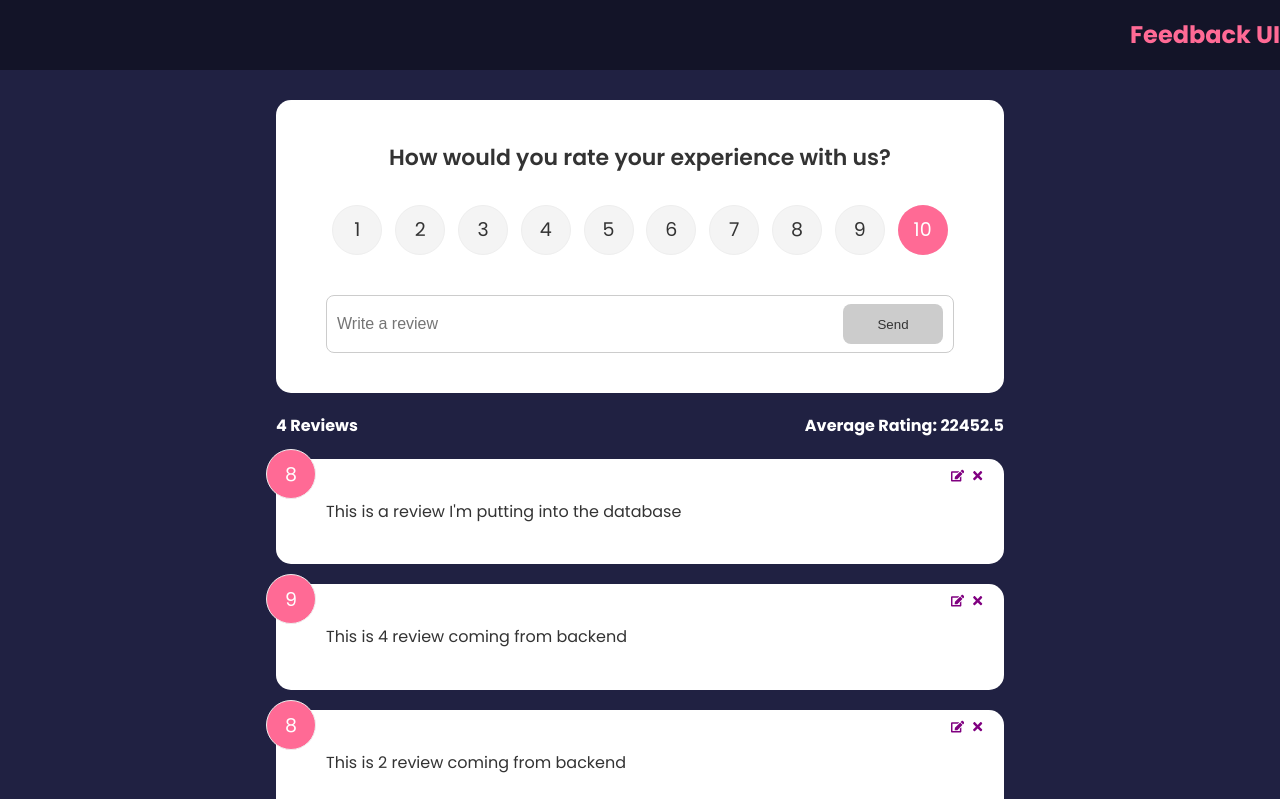
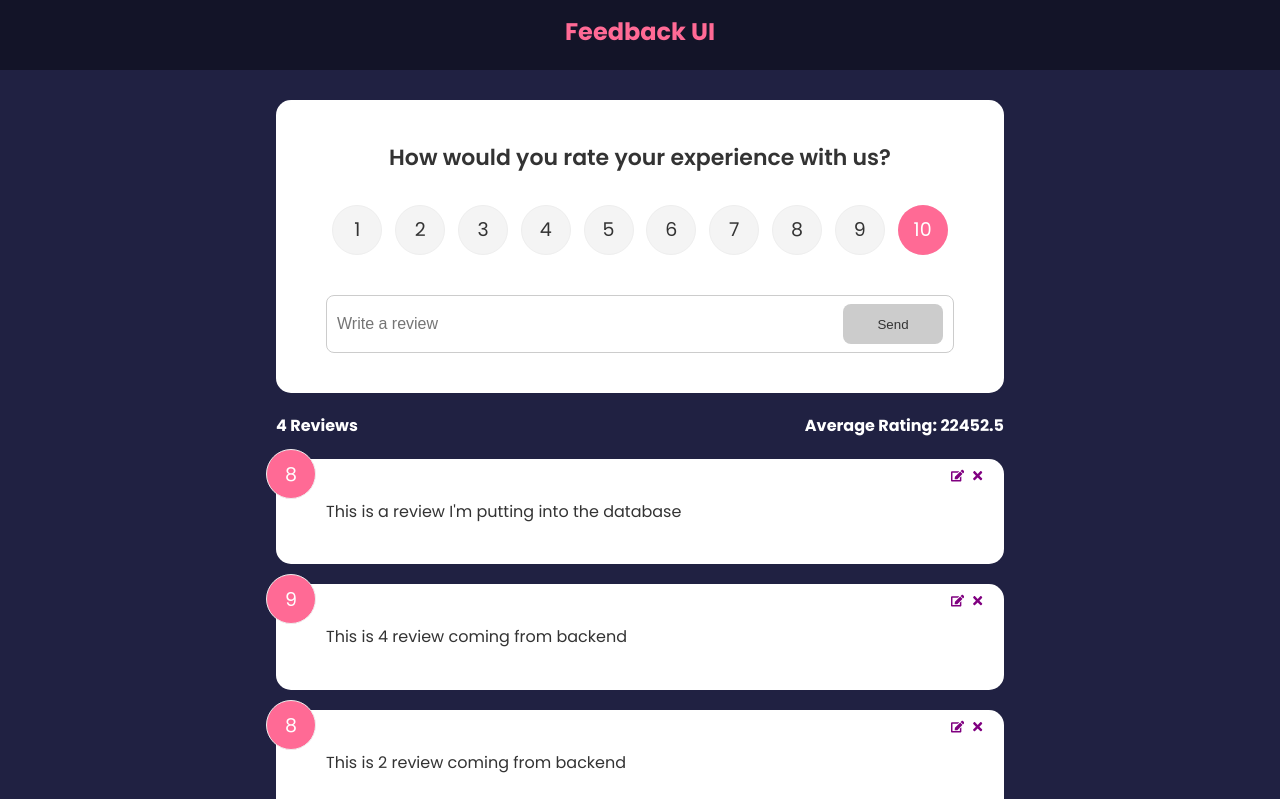
Before and after one commit to gemarin/react-proj-one, a React (Create React App) app in the folder feedback-app/: page / in a window 1280 px wide. Shown: the top 799 px of the page. Built offline with nearby package versions, Linux system fonts and the light colour scheme; data requests are answered from the project's data file.

Commit message:
[patch]: update header

```diff
--- a/feedback-app/src/index.css
+++ b/feedback-app/src/index.css
@@ -26,9 +26,8 @@ ul {
 header {
   height: 70px;
   width: 100%;
-  display: flex;
-  justify-content: space-between;
-  align-items: center;
+  line-height: 4rem;
+  text-align: center;
   margin-bottom: 30px;
 }
 
```
